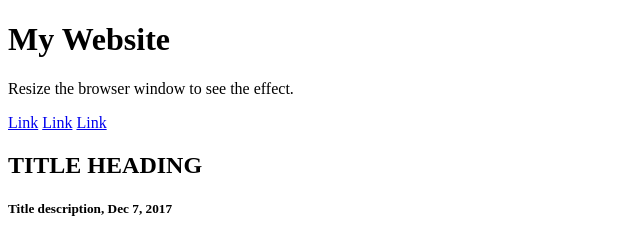
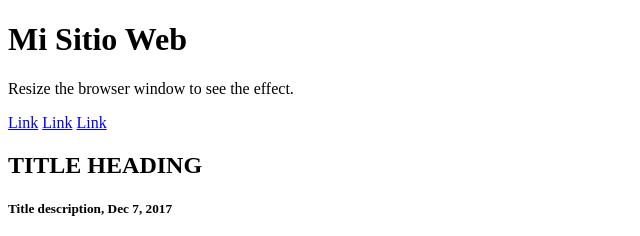
Before and after one commit to onix321/mi_blog, a plain HTML site: page index.html in a window 1280 px wide. Shown: the top 236 px of the page, 0-640 px from the left. Drawn offline with Linux system fonts and the light colour scheme.

Commit message:
Se cambio el título de la pagina

```diff
--- a/index.html
+++ b/index.html
@@ -7,7 +7,7 @@
 <body>
 
 <div class="header">
-  <h1>My Website</h1>
+  <h1>Mi Sitio Web</h1>
   <p>Resize the browser window to see the effect.</p>
 </div>
 
```
